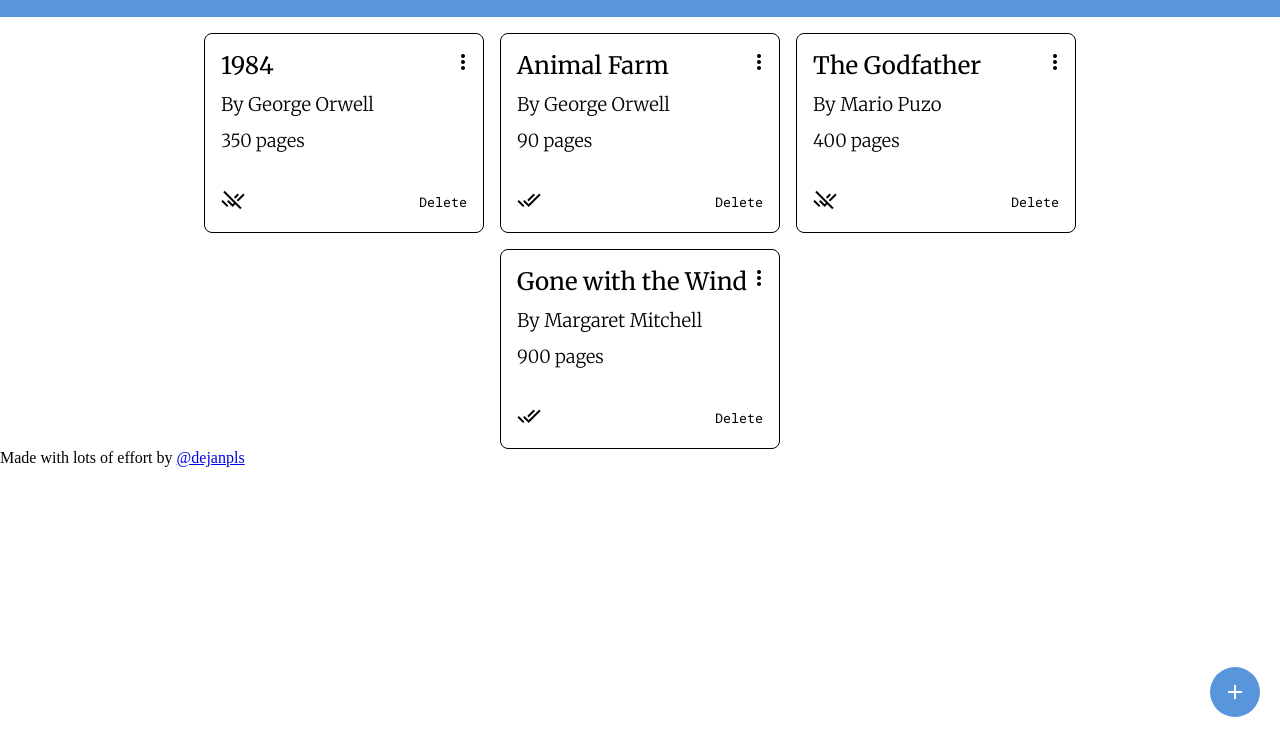
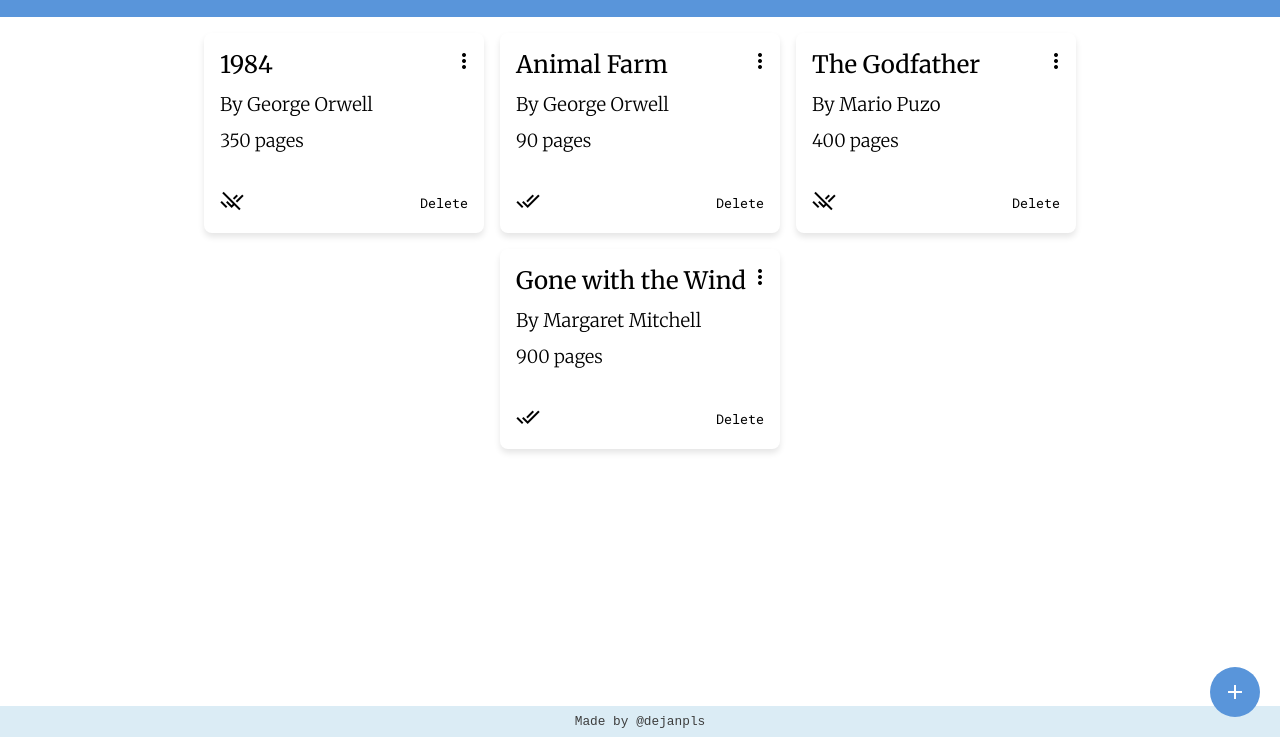
Before and after one commit to dejanpls/libapp, a plain HTML site: page index.html in a window 1280 px wide. Shown: the part 63-800 px from the top of the page. Drawn offline with Linux system fonts and the light colour scheme.

Commit message:
style footer and add shadow effect to the card(s)

```diff
--- a/index.html
+++ b/index.html
@@ -72,7 +72,7 @@
     </dialog>
 
     <div class="footer">
-        <p class="text">Made with lots of effort by <a href="https://www.github.com/dejanpls">@dejanpls</a></p>
+        <p class="text">Made by <a class="link" href="https://www.github.com/dejanpls">@dejanpls</a></p>
     </div>
 
 </body>
--- a/style.css
+++ b/style.css
@@ -2,6 +2,12 @@
     margin: 0;
     padding: 0;
     box-sizing: border-box;
+}
+
+body {
+    display: flex;
+    flex-direction: column;
+    min-height: 100vh;
 }
 
 div.menu-container {
@@ -19,6 +25,7 @@ div.menu-container div.menu {
     display: flex;
     justify-content: space-between;
     align-items: center;
+
 }
 
 div.menu a#logo {
@@ -70,7 +77,7 @@ button#add {
 div.books-container {
     display: flex;
     justify-content: center;
-    padding-top: 1rem;
+    padding: 1rem;
 }
 
 div#books {
@@ -82,7 +89,6 @@ div#books {
 }
 
 div#books div.card {
-    border: 1px solid #000;
     padding: 1rem;
     min-width: 280px;
     max-width: 280px;
@@ -92,6 +98,12 @@ div#books div.card {
     justify-content: space-between;
     position: relative; /* Reference point for the button */
     border-radius: 8px;
+    box-shadow: 0 4px 6px rgba(0, 0, 0, 0.1); /* Add shadow effect */
+    transition: box-shadow 0.3s ease; /* Smooth hover effect */
+}
+
+div#books div.card:hover {
+    box-shadow: 0 8px 12px rgba(0, 0, 0, 0.2);
 }
 
 div.card p.info {
@@ -126,3 +138,18 @@ div.read-container {
     flex-direction: row;
     align-items: center;
 }
+
+div.footer {
+    margin-top: auto;
+    text-align: center;
+    padding: 0.5rem;
+    background-color: #dbecf5;
+    color: #3d3d3d;
+    font-family: 'Courier New', Courier, monospace;
+    font-size: .8rem;
+}
+
+.link {
+    color: #3d3d3d;
+    text-decoration: none;
+}
```
